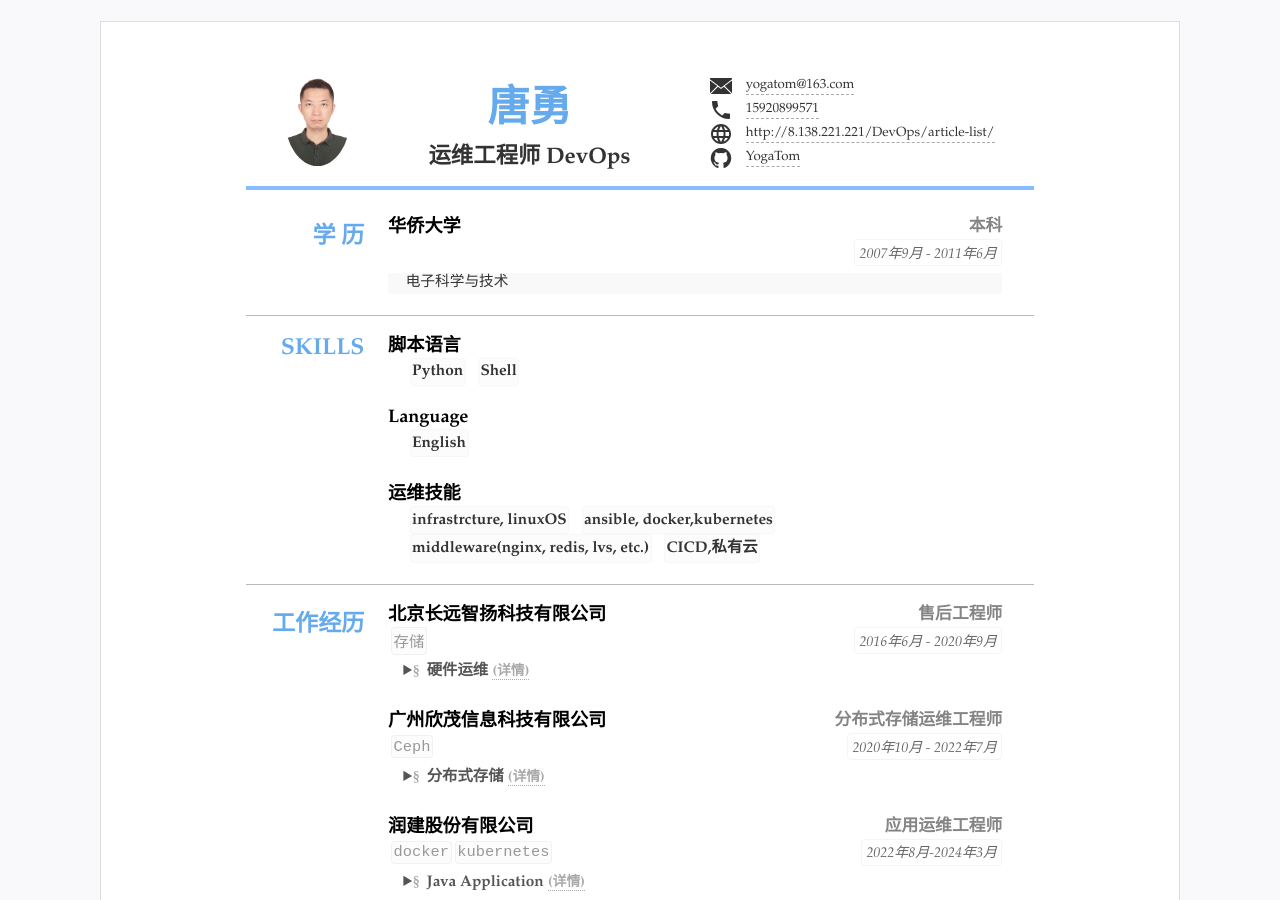
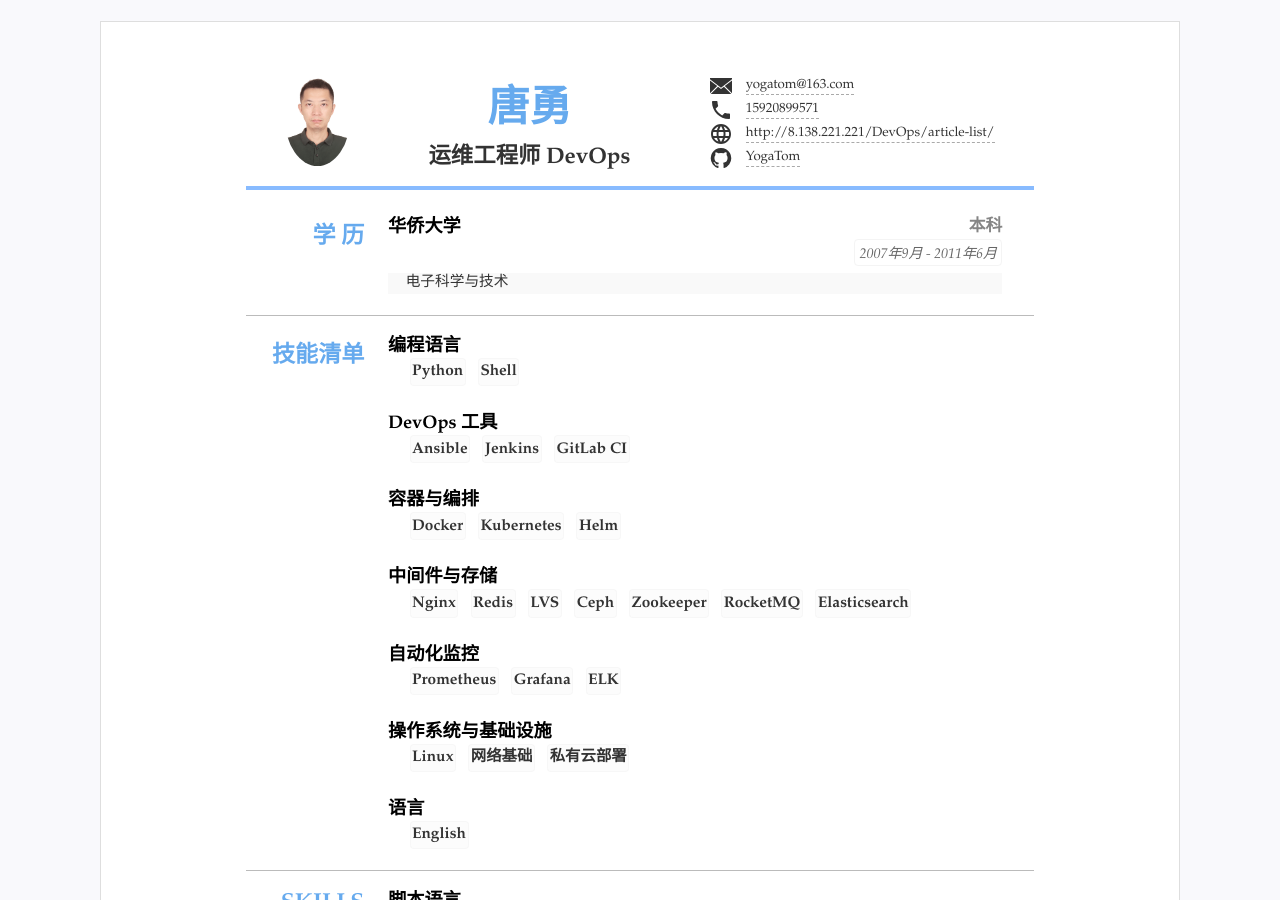
Before and after one commit to YogaTom/resume, a Jekyll site: the page built from index.html, in a window 1280 px wide and 900 px high. Built offline with Jekyll 4.4.1, drawn with Linux system fonts in a browser that asks for light colours.

Commit message:
Update resume.yml

```diff
--- a/_data/resume.yml
+++ b/_data/resume.yml
@@ -34,6 +34,24 @@ main: #简历主要内容，
     duration: "2007年9月 - 2011年6月"
     sub: 本科
     detail: 电子科学与技术
+
+- type: skills
+  name: 技能清单
+  content:
+    - title: 编程语言
+      items: [Python, Shell]   #itmems 可以小块的方式显示
+    - title: DevOps 工具
+      items: [Ansible, Jenkins, GitLab CI]
+    - title: 容器与编排
+      items: [Docker, Kubernetes, Helm]
+    - title: 中间件与存储
+      items: [Nginx, Redis, LVS, Ceph, Zookeeper, RocketMQ, Elasticsearch]
+    - title: 自动化监控
+      items: [Prometheus, Grafana, ELK]
+    - title: 操作系统与基础设施
+      items: [Linux, 网络基础, 私有云部署]
+    - title: 语言
+      items: [English]
 
 - type: skills
   # name: "技能"
```
